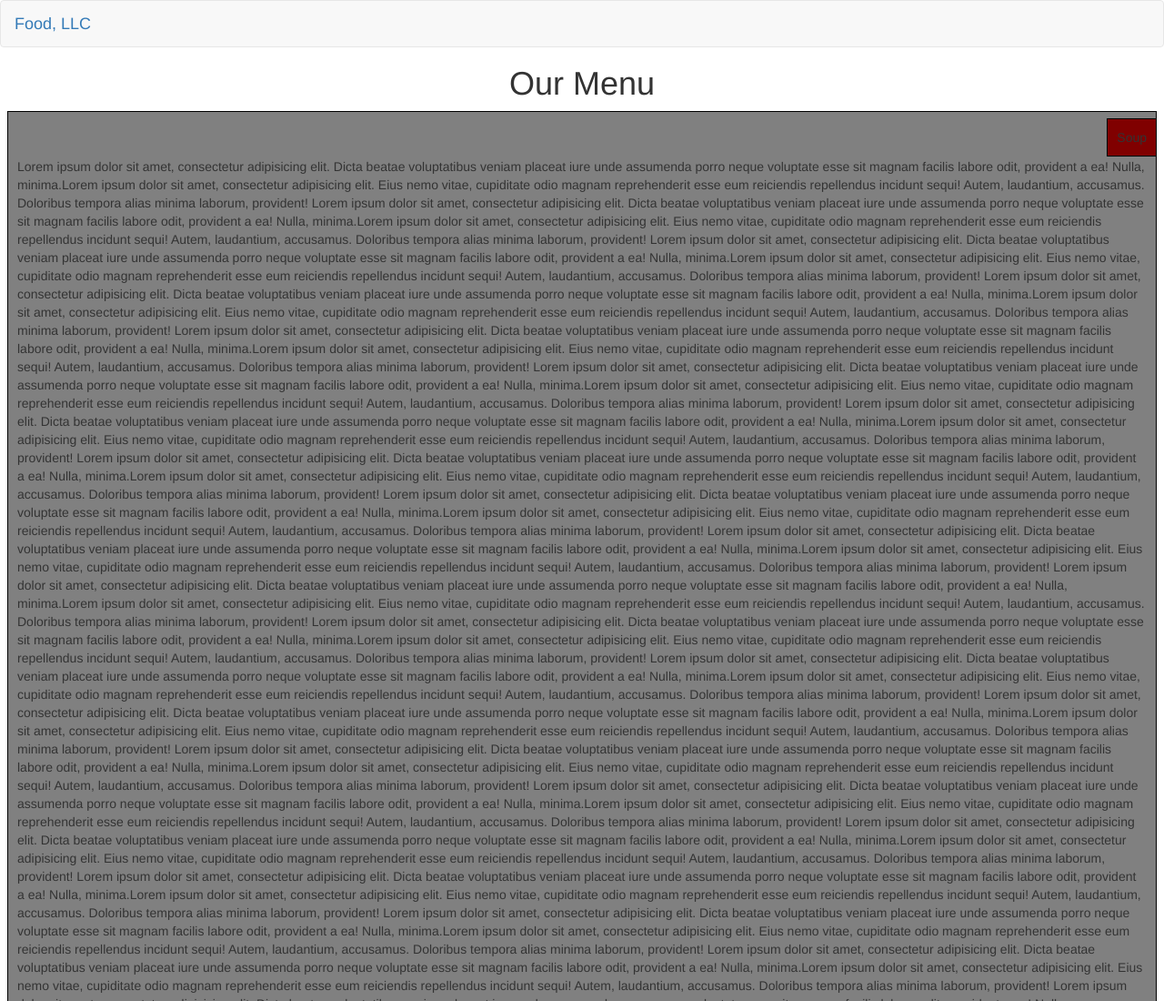
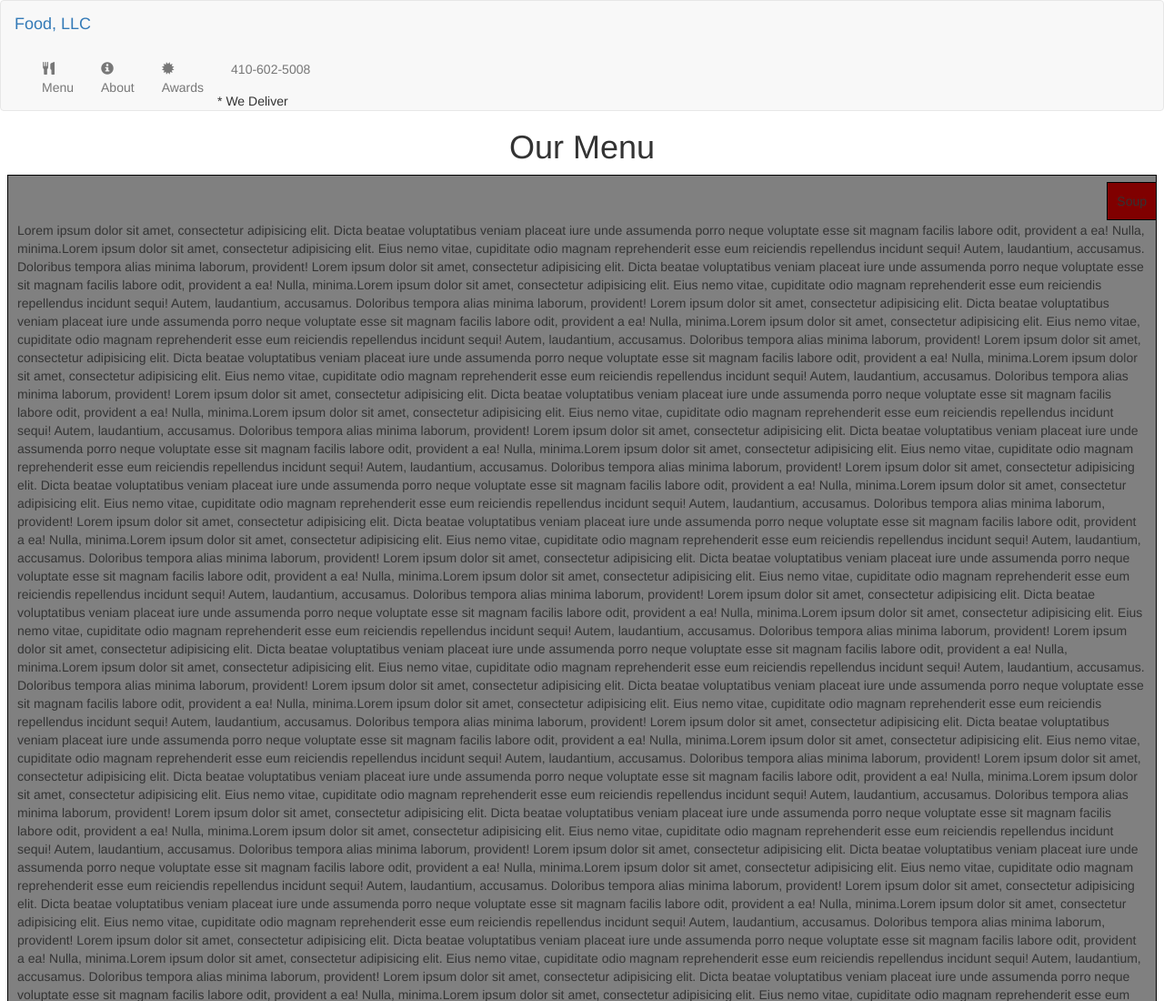
Before and after one commit to medichalam/Module3Solution, a plain HTML site: page Index.html in a window 1280 px wide. Shown: the top 1100 px of the page at 91% size. Drawn offline with Linux system fonts and the light colour scheme.

Commit message:
Update Index.html

```diff
--- a/Index.html
+++ b/Index.html
@@ -23,6 +23,27 @@
             				<span class="icon-bar"></span>
             				<span class="icon-bar"></span>
           				</button>
+
+          				<div id="collapsable-nav" class="collapse navbar-collapse">
+          				    <ul id="nav-list" class="nav navbar-nav navbar-right">
+          				    	<li>
+          				    		<a href="menu-categories.html">
+                						<span class="glyphicon glyphicon-cutlery"></span><br class="hidden-xs"> Menu</a>
+            					</li>
+            					<li>
+              						<a href="#">
+                						<span class="glyphicon glyphicon-info-sign"></span><br class="hidden-xs"> About</a>
+            					</li>
+            					<li>
+              						<a href="#">
+                						<span class="glyphicon glyphicon-certificate"></span><br class="hidden-xs"> Awards</a>
+            					</li>
+            					<li id="phone" class="hidden-xs">
+              						<a href="tel:410-602-5008">
+                						<span>410-602-5008</span></a><div>* We Deliver</div>
+            					</li>
+          					</ul><!-- #nav-list -->
+        				</div><!-- .collapse .navbar-collapse -->
 					</div>
 				</div>
 			</nav>
@@ -101,5 +122,10 @@
 		</p>
 	</div>
 
+	<!-- jQuery (Bootstrap JS plugins depend on it) -->
+  	<script src="js/jquery-1.11.3.min.js"></script>
+  	<script src="js/bootstrap.min.js"></script>
+  	<script src="js/script.js"></script>
+
 	</body>
 </html>
```
